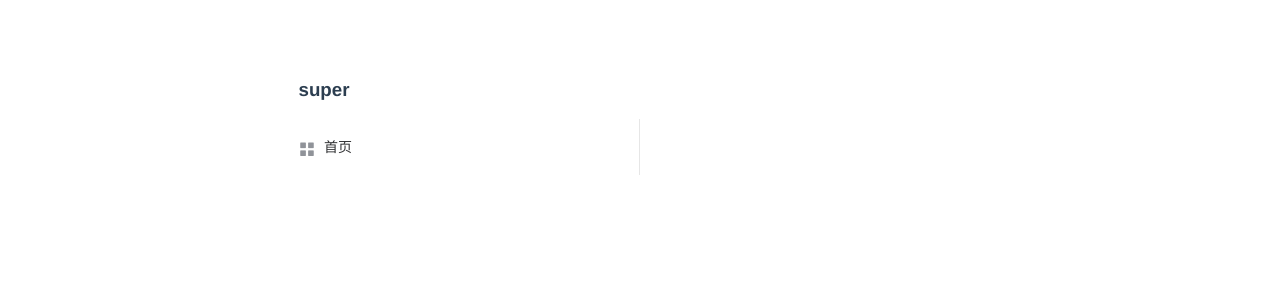
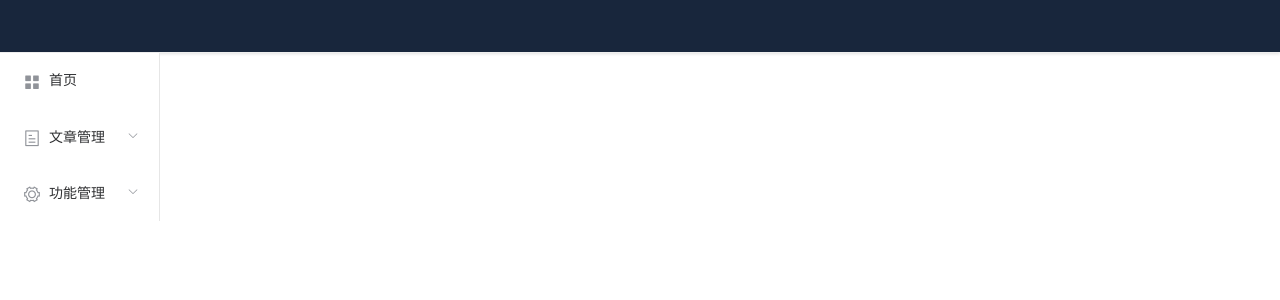
Before and after one commit to lebornjose/blog-admin, a Vue app: page / in a window 1280 px wide. Shown: the top 300 px of the page. Built offline with nearby package versions, Linux system fonts and the light colour scheme.

Commit message:
添加sass 和header

```diff
--- a/package.json
+++ b/package.json
@@ -8,6 +8,7 @@
   },
   "dependencies": {
     "element-plus": "^1.0.2-beta.35",
+    "sass": "^1.32.8",
     "vue": "^3.0.5"
   },
   "devDependencies": {
--- a/src/App.vue
+++ b/src/App.vue
@@ -1,35 +1,36 @@
 <template>
   <div class="container">
-    <el-row>
-      <el-col :span="12">
-        <h3>super</h3>
-        <el-menu>
-          <el-menu-item index="1">
-            <i class="el-icon-menu"></i>
-            <template #title>首页</template>
-          </el-menu-item>
-        </el-menu>
-      </el-col>
-    </el-row>
+    <header class="next-shell-header">
+
+    </header>
+    <left-bar></left-bar>
   </div>
 </template>
 
 <script lang="ts">
 import { defineComponent } from 'vue'
+import leftBar from './components/mods/left-bar.vue';
 
 export default defineComponent({
   name: 'App',
-  components: {}
+  components: {
+    leftBar
+  }
 })
 </script>
 
-<style>
-#app {
-  font-family: Avenir, Helvetica, Arial, sans-serif;
-  -webkit-font-smoothing: antialiased;
-  -moz-osx-font-smoothing: grayscale;
-  text-align: center;
-  color: #2c3e50;
-  margin-top: 60px;
+<style lang="scss">
+*{
+  margin: 0;
+  padding: 0;
+}
+.next-shell-header{
+  color: #fff;
+  height: 52px;
+  background: #18263c;
+  border-bottom: 1px solid #eee;
+  -webkit-box-shadow: 0 1px 3px 0 rgb(0 0 0 / 12%);
+  box-shadow: 0 1px 3px 0 rgb(0 0 0 / 12%);
+  padding: 0 16px;
 }
 </style>
--- /dev/null
+++ b/src/components/mods/left-bar.vue
@@ -0,0 +1,43 @@
+<template>
+<el-row>
+  <el-col :span="3">
+    <el-menu>
+      <el-menu-item index="1">
+        <i class="el-icon-menu"></i>
+        <template #title>首页</template>
+      </el-menu-item>
+      <el-submenu index="2">
+        <template #title>
+          <i class="el-icon-tickets"></i>
+          <span>文章管理</span>
+        </template>
+        <el-menu-item-group>
+          <el-menu-item index="2-1">文章列表</el-menu-item>
+          <el-menu-item index="2-2">文章分类</el-menu-item>
+        </el-menu-item-group>
+      </el-submenu>
+      <el-submenu index="3">
+        <template #title>
+          <i class="el-icon-setting"></i>
+          <span>功能管理</span>
+        </template>
+        <el-menu-item-group>
+          <el-menu-item index="3-1">友情链接</el-menu-item>
+          <el-menu-item index="3-2">应用推荐</el-menu-item>
+          <el-menu-item index="3-3">评理管理</el-menu-item>
+        </el-menu-item-group>
+      </el-submenu>
+    </el-menu>
+  </el-col>
+</el-row>
+</template>
+
+<script>
+  export default {
+    name: "left-bar.vue"
+  }
+</script>
+
+<style scoped>
+
+</style>
```
